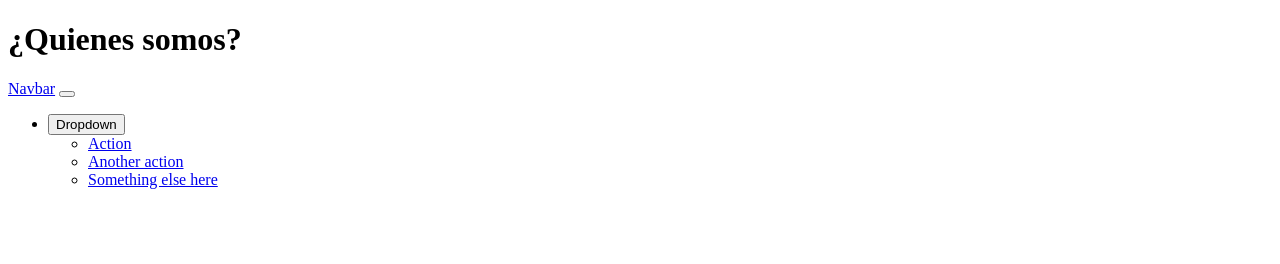
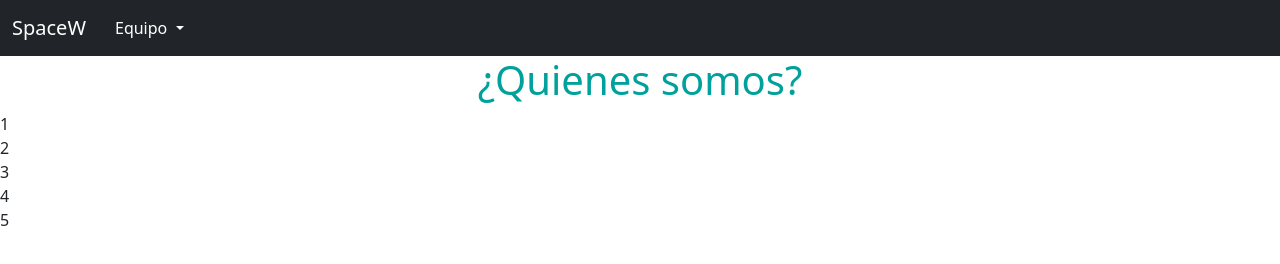
Before and after one commit to PruebasEstrella/spaceW, a plain HTML site: page index.html in a window 1280 px wide. Drawn offline with nearby package versions, Linux system fonts and the light colour scheme.

Commit message:
Modificación html

```diff
--- a/index.html
+++ b/index.html
@@ -1,16 +1,19 @@
 <!DOCTYPE html>
-<html lang="en">
+<html lang="es">
 <head>
     <meta charset="UTF-8">
     <meta name="viewport" content="width=device-width, initial-scale=1.0">
     <title>SpaceW</title>
 
-    <link rel="stylesheet" href="styles/styles.css">
+    <link rel="icon" href="./assets/icono.png">
+    <link href="https://cdn.jsdelivr.net/npm/bootstrap@5.3.2/dist/css/bootstrap.min.css" rel="stylesheet" integrity="sha384-T3c6CoIi6uLrA9TneNEoa7RxnatzjcDSCmG1MXxSR1GAsXEV/Dwwykc2MPK8M2HN" crossorigin="anonymous">
+    <link rel="stylesheet" href="./styles/styles.css">
 </head>
 <body>
-    <h1>¿Quienes somos?</h1>
-    <header class="container-fluid">
-        <a class="navbar-brand" href="#">Navbar</a>
+    <header>
+        <nav class="navbar navbar-expand-lg navbar-dark bg-dark">
+            <div class="container-fluid">
+              <a class="navbar-brand" href="index.html">SpaceW</a>
               <button class="navbar-toggler" type="button" data-bs-toggle="collapse" data-bs-target="#navbarNavDarkDropdown" aria-controls="navbarNavDarkDropdown" aria-expanded="false" aria-label="Toggle navigation">
                 <span class="navbar-toggler-icon"></span>
               </button>
@@ -18,16 +21,37 @@
                 <ul class="navbar-nav">
                   <li class="nav-item dropdown">
                     <button class="btn btn-dark dropdown-toggle" data-bs-toggle="dropdown" aria-expanded="false">
-                Dropdown
+                      Equipo
                     </button>
                     <ul class="dropdown-menu dropdown-menu-dark">
-                <li><a class="dropdown-item" href="#">Action</a></li>
-                <li><a class="dropdown-item" href="#">Another action</a></li>
-                <li><a class="dropdown-item" href="#">Something else here</a></li>
+                      <li><a class="dropdown-item" href="estrella.html">Estrella</a></li>
+                      <li><a class="dropdown-item" href="#"></a></li>
+                      <li><a class="dropdown-item" href="#"></a></li>
                     </ul>
                   </li>
                 </ul>
               </div>
+            </div>
+        </nav>
     </header>
+    <main>
+        <h1>¿Quienes somos?</h1>
+        <div>
+            1
+        </div>
+        <div>
+            2
+        </div>
+        <div>
+            3
+        </div>
+        <div>
+            4
+        </div>
+        <div>
+            5
+        </div>
+    </main>
+    <script src="https://cdn.jsdelivr.net/npm/bootstrap@5.3.2/dist/js/bootstrap.bundle.min.js" integrity="sha384-C6RzsynM9kWDrMNeT87bh95OGNyZPhcTNXj1NW7RuBCsyN/o0jlpcV8Qyq46cDfL" crossorigin="anonymous"></script>
 </body>
 </html>
--- a/styles/styles.css
+++ b/styles/styles.css
@@ -0,0 +1,7 @@
+h1,p{
+    text-align: center;
+}
+
+h1{
+    color: #00a19c;
+}
```
Also changed, not shown: estrella.html (added, +14 -0 lines), assets/fotoEstrella.png (added), assets/icono.png (added), assets/perfil.png (deleted). Lines whose indentation alone changed are shown as unchanged.
